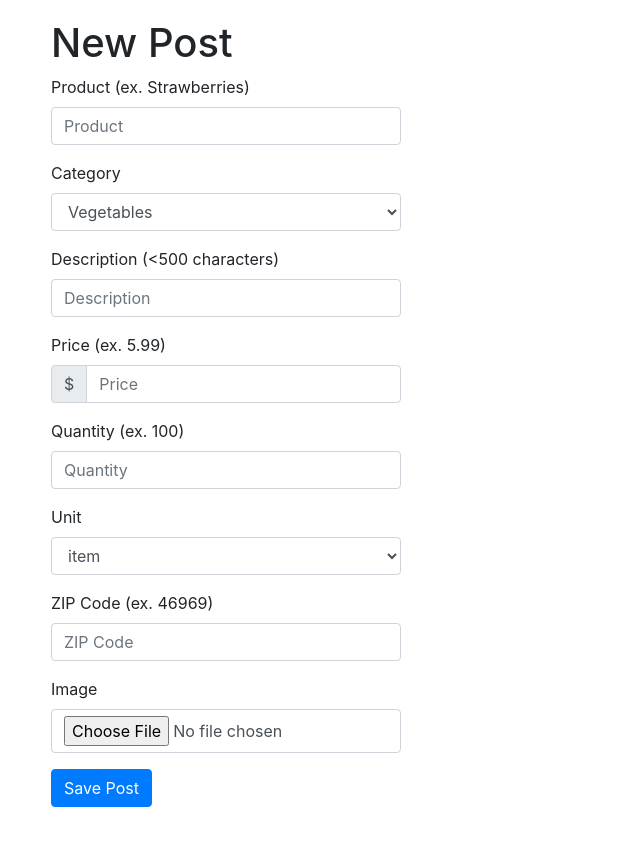
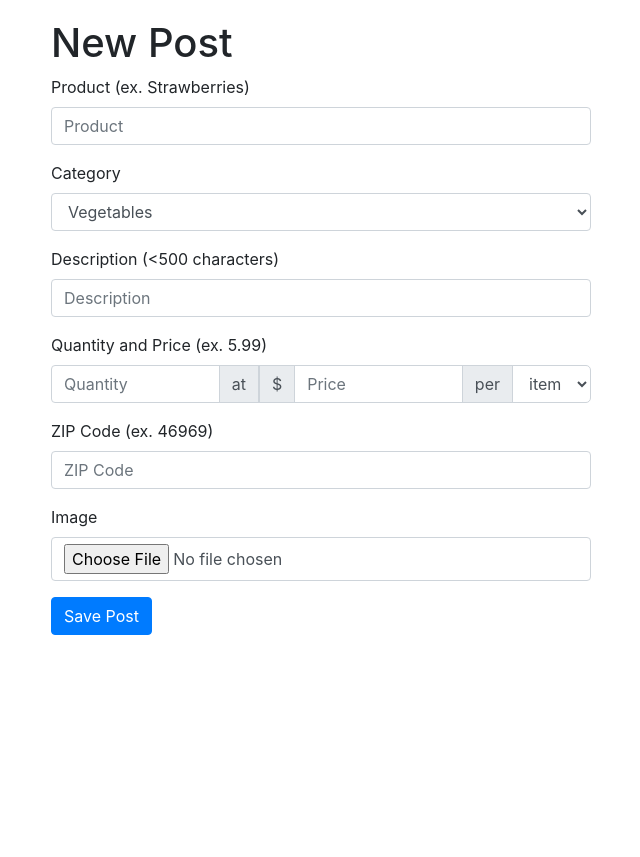
Before and after one commit to rrc4/homegrown, a Flask app: page /posts/new in a window 1280 px wide. Shown: the part 56-913 px from the top of the page, without its empty margins (34-674 px from the left). After the commit the page ends 691 px from the top, so only its background shows below. Run offline with Flask 2, Linux system fonts and the light colour scheme; a user stored in the database is signed in; some libraries are stand-ins or nearby versions.

Commit message:
Form is now much better looking for posts

```diff
--- a/application.py
+++ b/application.py
@@ -387,10 +387,12 @@ class PostForm(FlaskForm):
     product = StringField('Product (ex. Strawberries)', validators=[InputRequired(), Length(min=1, max=100, message='Product must be between 1 and 100 characters')])
     description = StringField('Description (<500 characters)', validators=[InputRequired(), Length(min=1, max=500, message='Description must be between 1 and 500 characters')])
     price = FloatField('Price (ex. 5.99)', validators=[InputRequired(), NumberRange(min=0.01, message='Price must be at least $0.01')])
-    quantity = IntegerField('Quantity (ex. 100)', validators=[InputRequired(), NumberRange(min=1, max=1000000, message='Quantity must be between 1 and 1,000,000')])
+    quantity = IntegerField('Quantity', validators=[InputRequired(), NumberRange(min=1, max=1000000, message='Quantity must be between 1 and 1,000,000')])
     unit = SelectField('Unit', choices=[('item', 'item'),
                                         ('oz', 'oz'),
-                                        ('lb', 'lb')])
+                                        ('lb', 'lb'),
+                                        ('gal', 'gal'),
+                                        ('kg', 'kg')])
     category = SelectField('Category', choices=[('Vegetables', 'Vegetables'),
                                                 ('Fruits', 'Fruits'),
                                                 ('Meat', 'Meat'),
--- a/db/create-db.sql
+++ b/db/create-db.sql
@@ -24,7 +24,9 @@ CREATE TABLE post
     unit VARCHAR(5) NOT NULL,
     CHECK (unit = 'item' OR
            unit = 'oz' OR
-           unit = 'lb'),
+           unit = 'lb' OR
+           unit = 'gal' OR
+           unit = 'kg'),
     product VARCHAR(40) NOT NULL,
     category VARCHAR(10) NOT NULL,
     CHECK (category = 'Vegetables' OR
--- a/db/init-db.sql
+++ b/db/init-db.sql
@@ -6,9 +6,9 @@ INSERT INTO "user" (name, email, password, rating, active) VALUES ('Harry VanDer
 
 INSERT INTO post (user_id, price, quantity, unit, product, category, zip, description) VALUES (1, 5.67, 10, 'lb', 'Carrots', 'Vegetables', 46989, 'Sample Description');
 INSERT INTO post (user_id, price, quantity, unit, product, category, zip, description) VALUES (2, 6.00, 100, 'oz', 'Strawberries', 'Fruits', 56718, 'Sample Description');
-INSERT INTO post (user_id, price, quantity, unit, product, category, zip, description) VALUES (3, 99.00, 75, 'item', 'Beef', 'Meat', 89345, 'Sample Description');
-INSERT INTO post (user_id, price, quantity, unit, product, category, zip, description) VALUES (3, 99.00, 50, 'oz', 'Milk', 'Dairy', 71834, 'Sample Description');
-INSERT INTO post (user_id, price, quantity, unit, product, category, zip, description) VALUES (4, 1.25, 1, 'lb', 'Bread', 'Grains', 55317, 'Sample Description');
+INSERT INTO post (user_id, price, quantity, unit, product, category, zip, description) VALUES (3, 5.00, 75, 'item', 'Beef', 'Meat', 89345, 'Sample Description');
+INSERT INTO post (user_id, price, quantity, unit, product, category, zip, description) VALUES (3, 3.00, 50, 'gal', 'Milk', 'Dairy', 71834, 'Sample Description');
+INSERT INTO post (user_id, price, quantity, unit, product, category, zip, description) VALUES (4, 1.25, 1, 'kg', 'Bread', 'Grains', 55317, 'Sample Description');
 
 INSERT INTO PHOTO (id, file_path) VALUES (1, 'static/photos/file0001.jpg');
 INSERT INTO PHOTO (id, file_path) VALUES (2, 'static/photos/file0002.jpg');
--- a/templates/post-details.html
+++ b/templates/post-details.html
@@ -30,7 +30,7 @@
 
                         <ul class="list-group list-group-flush">
                             <li class="list-group-item"><b>Price: </b>{{'${:,.2f}'.format(post.price) }} per {{ post.unit }}</li>
-                            {% if post.unit != 'oz' %}
+                            {% if post.unit != 'oz' and post.quantity > 1 %}
                                 <li class="list-group-item"><b>Quantity: </b>{{ post.quantity }} {{ post.unit }}s</li>
                             {% else %}
                                 <li class="list-group-item"><b>Quantity: </b>{{ post.quantity }} {{ post.unit }}</li>
--- a/templates/post-form.html
+++ b/templates/post-form.html
@@ -15,7 +15,7 @@
 
     <div class="container">
         <div class="row">
-            <form method="POST" enctype="multipart/form-data" class="col-md-4">
+            <form method="POST" enctype="multipart/form-data" class="col-md-6">
                 {{ post_form.csrf_token }}
 
                 {{ post_form.product.label }}
@@ -33,22 +33,23 @@
                     {{ post_form.description(class_="form-control", placeholder="Description") }}
                 </div>
 
-                {{ post_form.price.label }}
+                {{ post_form.quantity.label }} and {{ post_form.price.label }}
                 <div class="input-group mb-3">
+                   {{ post_form.quantity(class_="form-control", placeholder="Quantity") }}
+
+                    <div class="input-group-append">
+                        <span class="input-group-text">at</span>
+                    </div>
                     <div class="input-group-prepend">
                         <span class="input-group-text">$</span>
                     </div>
                     {{ post_form.price(class_="form-control", placeholder="Price") }}
-                </div>
-
-                {{ post_form.quantity.label }}
-                <div class="input-group mb-3">
-                   {{ post_form.quantity(class_="form-control", placeholder="Quantity") }}
-                </div>
-
-                {{ post_form.unit.label }}
-                <div class="input-group mb-3">
-                   {{ post_form.unit(class_="form-control") }}
+                    <div class="input-group-append">
+                        <span class="input-group-text">per</span>
+                    </div>
+                    <div class="input-group-append">
+                        {{ post_form.unit(class_="form-control", style="border-radius: 0px 5px 5px 0px") }}
+                    </div>
                 </div>
 
                 {{ post_form.zip.label }}
--- a/templates/posts.html
+++ b/templates/posts.html
@@ -50,7 +50,7 @@
 
                             <ul class="list-group list-group-flush">
                                 <li class="list-group-item"><b>Price: </b>{{'${:,.2f}'.format(post.price) }} per {{ post.unit }}</li>
-                                {% if post.unit != 'oz' %}
+                                {% if post.unit != 'oz' and post.quantity > 1 %}
                                     <li class="list-group-item"><b>Quantity: </b>{{ post.quantity }} {{ post.unit }}s</li>
                                 {% else %}
                                     <li class="list-group-item"><b>Quantity: </b>{{ post.quantity }} {{ post.unit }}</li>
```
